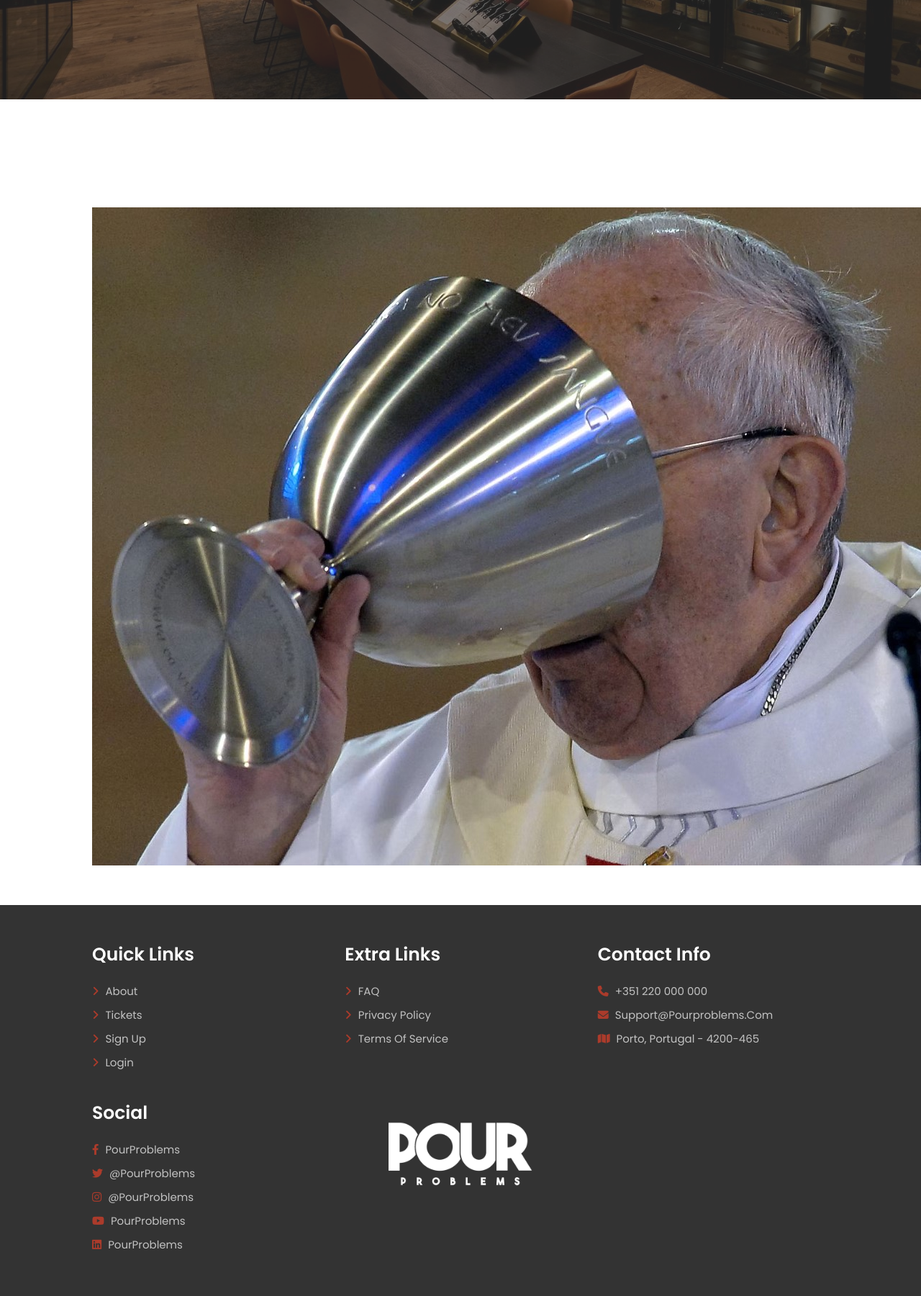
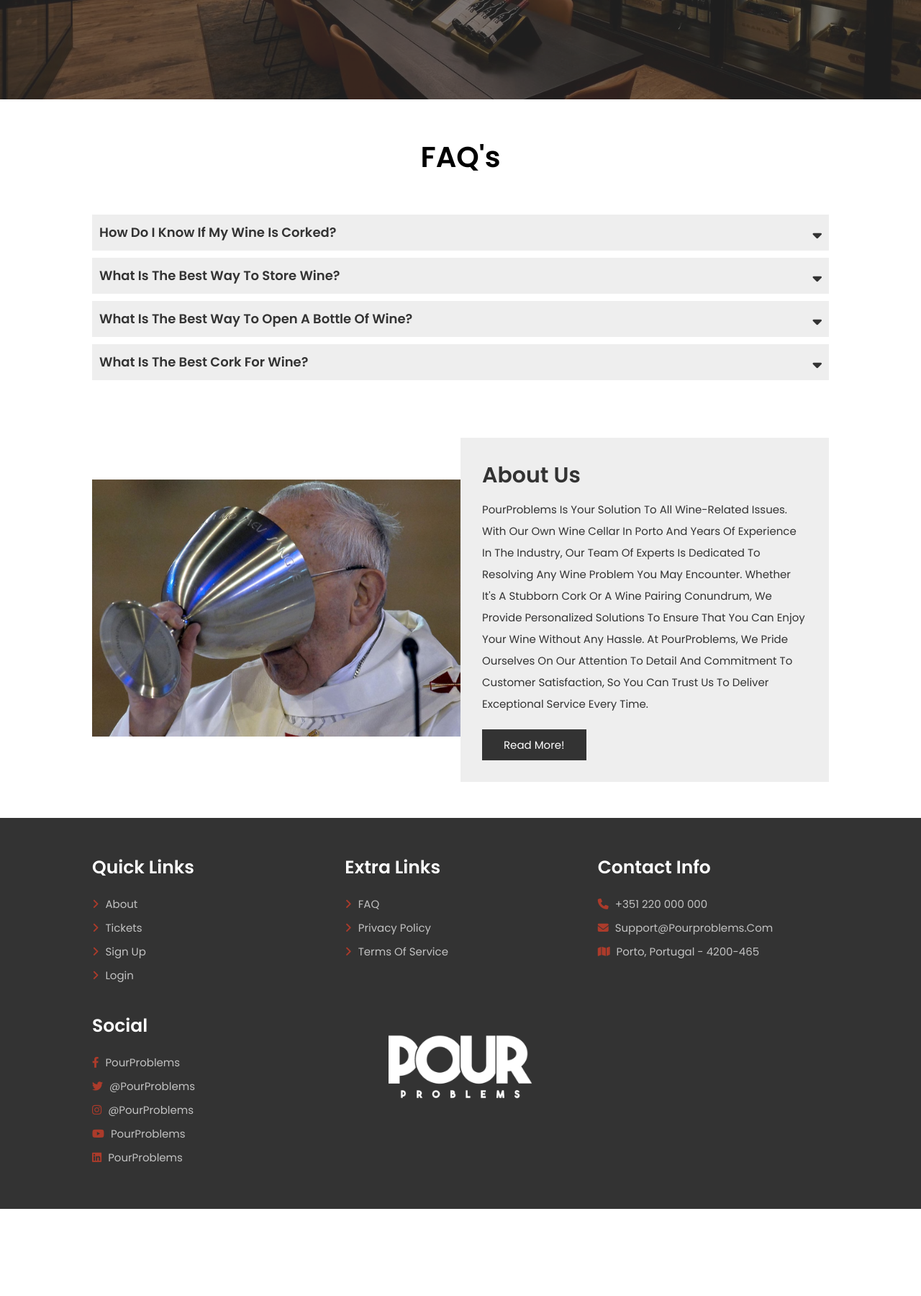
Before and after one commit to Joao-Mota/Pour-Problems, a PHP site: page /pages in a window 1280 px wide; the page is wider, and only the part inside the window is pictured. Shown: the part 586-2386 px from the top of that part at 72% size. After the commit the page ends 2265 px from the top of that part, so only its background shows below. Run offline with PHP 8.4, Linux system fonts and the light colour scheme.

Commit message:
TCW add the FAQs in Home Page

```diff
--- a/css/style.css
+++ b/css/style.css
@@ -194,8 +194,125 @@ section{
 }
 
 
+/* FAQ's in Home Page */
+
+.home-faq{
+    padding-top: 5rem;
+    padding-bottom: 2rem;
+}
+
+.home-faq .title{
+    text-align: center;
+    padding-bottom: 5rem;
+    font-size: 4rem;
+}
+
+.home-faq .faq{
+    margin-bottom: 1rem;
+    padding: 1rem;
+    background-color: var(--light-bg);
+}
+
+.home-faq .faq .question{
+    display: flex;
+    align-items: center;
+    justify-content: space-between;
+}
+
+.home-faq .faq .question h3{
+    font-size: 1.8rem;
+    color: var(--black);
+}
+
+.home-faq .faq .question .icon{
+    font-size: 2rem;
+    color: var(--black);
+}
+
+.home-faq .faq .answer{
+    max-height: 0;
+    overflow: hidden;
+}
+
+.home-faq .faq .answer p{
+    padding-top: 1rem;
+    font-size: 1.4rem;
+    color: var(--black);
+}
+
+.home-faq .faq.active .answer{
+    max-height: 100rem;
+    transition: max-height 1.4s ease;
+    animation: fadeIn 0.4s linear backwards 0.2s;
+}
+
+.home-faq .faq.active .icon{
+    transform: rotate(180deg);
+    transition: transform 0.5s ease-in;
+}
+
+.home-faq .faq .icon{
+    transition: transform 0.5s ease-out;
+}
+
+.home-faq .faq.active .question h3{
+    color: var(--white);
+}
+
+.home-faq .faq.active{
+    background-color: var(--main-color);
+}
+
+.home-faq .faq.active .question .icon{
+    color: var(--white);
+}
+
+.home-faq .faq.active .answer p{
+    color: var(--white);
+}
 
 
+
+
+
+
+
+
+
+
+/* About in Home Page */
+
+.home-about{
+    display: flex;
+    align-items: center;
+    flex-wrap: wrap;
+}
+
+.home-about .image{
+    flex: 1 1 41rem;
+}
+
+.home-about .image img{
+    width: 100%;
+}
+
+.home-about .content{
+    flex: 1 1 41rem;
+    padding: 3rem;
+    background: var(--light-bg);
+}
+
+.home-about .content h3{
+    font-size: 3rem;
+    color: var(--black);
+}
+
+.home-about .content p{
+    font-size: 1.5rem;
+    color: var(--black);
+    padding: 1rem 0;
+    line-height: 2;
+}
 
 
 
--- a/javascript/script.js
+++ b/javascript/script.js
@@ -6,6 +6,16 @@ menu.onclick = () => {
     navbar.classList.toggle('active');
 };
 
+
+const faqs = document.querySelectorAll('.faq');
+
+faqs.forEach(faq => {
+    faq.addEventListener('click', () => {
+        faq.classList.toggle('active');
+    });
+});
+
+
 var swiper = new Swiper(".home-slider", {
     loop:true,
     navigation: {
--- a/pages/about.php
+++ b/pages/about.php
@@ -1,5 +1,5 @@
 <!DOCTYPE html>
-<html lang="pt">
+<html lang="en">
     <head>
         <meta charset="UTF-8">
         <meta http-equiv="X-UA-Compatible" content="IE=edge">
--- a/pages/faq.php
+++ b/pages/faq.php
@@ -1,5 +1,5 @@
 <!DOCTYPE html>
-<html lang="pt">
+<html lang="en">
     <head>
         <meta charset="UTF-8">
         <meta http-equiv="X-UA-Compatible" content="IE=edge">
--- a/pages/index.php
+++ b/pages/index.php
@@ -1,5 +1,5 @@
 <!DOCTYPE html>
-<html lang="pt">
+<html lang="en">
     <head>
         <meta charset="UTF-8">
         <meta http-equiv="X-UA-Compatible" content="IE=edge">
@@ -81,7 +81,77 @@
 
 
 
-        <section class="home-fqa">
+        <section class="home-faq">
+
+            <h2 class="title">FAQ's</h2>
+
+            <div class="faq">
+                <div class="question">
+                    <h3>How do I know if my wine is corked?</h3>
+
+                    <span class="icon"><i class="fas fa-sort-down"></i></span>
+
+                </div>
+                <div class="answer">
+                    <p>
+                        If you notice a musty smell or a damp cardboard taste, your wine is probably corked.
+                        This is caused by a chemical compound called TCA, which can be found in cork.
+                        If you suspect that your wine is corked, you can send it to us for testing.
+                        We will determine whether or not it is corked and provide you with a replacement bottle if necessary.
+                    </p>
+                </div>
+            </div>
+
+            <div class="faq">
+                <div class="question">
+                    <h3>What is the best way to store wine?</h3>
+
+                    <span class="icon"><i class="fas fa-sort-down"></i></span>
+
+                </div>
+                <div class="answer">
+                    <p>
+                        The best way to store wine is in a cool, dark place.
+                        This will help preserve the flavor and prevent it from spoiling.
+                        If you don't have a cellar or basement, you can store your wine in the refrigerator.
+                        Just make sure that it's not too cold or too hot!
+                    </p>
+                </div>
+            </div>
+
+            <div class="faq">
+                <div class="question">
+                    <h3>What is the best way to open a bottle of wine?</h3>
+
+                    <span class="icon"><i class="fas fa-sort-down"></i></span>
+
+                </div>
+                <div class="answer">
+                    <p>
+                        The best way to open a bottle of wine is by using a corkscrew.
+                        This will ensure that the cork doesn't break and that you don't spill any wine.
+                        If you don't have a corkscrew, you can use a knife or scissors to cut the foil off the top of the bottle.
+                        Then, insert the tip of the knife into the cork and twist it until it comes out.
+                        Finally, pour yourself a glass and enjoy!
+                    </p>
+                </div>
+            </div>
+
+            <div class="faq">
+                <div class="question">
+                    <h3>What is the best cork for wine?</h3>
+
+                    <span class="icon"><i class="fas fa-sort-down"></i></span>
+                </div>
+                <div class="answer">
+                    <p>
+                        The best cork for wine is a natural cork.
+                        This type of cork is made from the bark of the cork oak tree and has been used for centuries.
+                        It's also biodegradable, which means that it can be recycled or composted after use.
+                        Natural corks are more expensive than synthetic corks, but they're worth it because they don't affect the taste of your wine!
+                    </p>
+                </div>
+            </div>
 
         </section>
 
@@ -92,6 +162,17 @@
             <div class="image">
                 <img src="../sources/heading_bg/home-about-us-troll.jpg" alt="">
             </div>
+
+            <div class="content">
+                <h3>About Us</h3>
+                <p>
+                    PourProblems is your solution to all wine-related issues.
+                    With our own wine cellar in Porto and years of experience in the industry, our team of experts is dedicated to resolving any wine problem you may encounter.
+                    Whether it's a stubborn cork or a wine pairing conundrum, we provide personalized solutions to ensure that you can enjoy your wine without any hassle.
+                    At PourProblems, we pride ourselves on our attention to detail and commitment to customer satisfaction, so you can trust us to deliver exceptional service every time.
+                </p>
+                <a href="/pages/about.php" class="btn">read more!</a>
+            <div>
 
 
 
--- a/pages/login.php
+++ b/pages/login.php
@@ -1,5 +1,5 @@
 <!DOCTYPE html>
-<html lang="pt">
+<html lang="en">
     <head>
         <meta charset="UTF-8">
         <meta http-equiv="X-UA-Compatible" content="IE=edge">
--- a/pages/pp.php
+++ b/pages/pp.php
@@ -1,5 +1,5 @@
 <!DOCTYPE html>
-<html lang="pt">
+<html lang="en">
     <head>
         <meta charset="UTF-8">
         <meta http-equiv="X-UA-Compatible" content="IE=edge">
--- a/pages/profile.php
+++ b/pages/profile.php
@@ -1,5 +1,5 @@
 <!DOCTYPE html>
-<html lang="pt">
+<html lang="en">
     <head>
         <meta charset="UTF-8">
         <meta http-equiv="X-UA-Compatible" content="IE=edge">
--- a/pages/signup.php
+++ b/pages/signup.php
@@ -1,5 +1,5 @@
 <!DOCTYPE html>
-<html lang="pt">
+<html lang="en">
     <head>
         <meta charset="UTF-8">
         <meta http-equiv="X-UA-Compatible" content="IE=edge">
--- a/pages/tickets.php
+++ b/pages/tickets.php
@@ -1,5 +1,5 @@
 <!DOCTYPE html>
-<html lang="pt">
+<html lang="en">
     <head>
         <meta charset="UTF-8">
         <meta http-equiv="X-UA-Compatible" content="IE=edge">
--- a/pages/tos.php
+++ b/pages/tos.php
@@ -1,5 +1,5 @@
 <!DOCTYPE html>
-<html lang="pt">
+<html lang="en">
     <head>
         <meta charset="UTF-8">
         <meta http-equiv="X-UA-Compatible" content="IE=edge">
```
